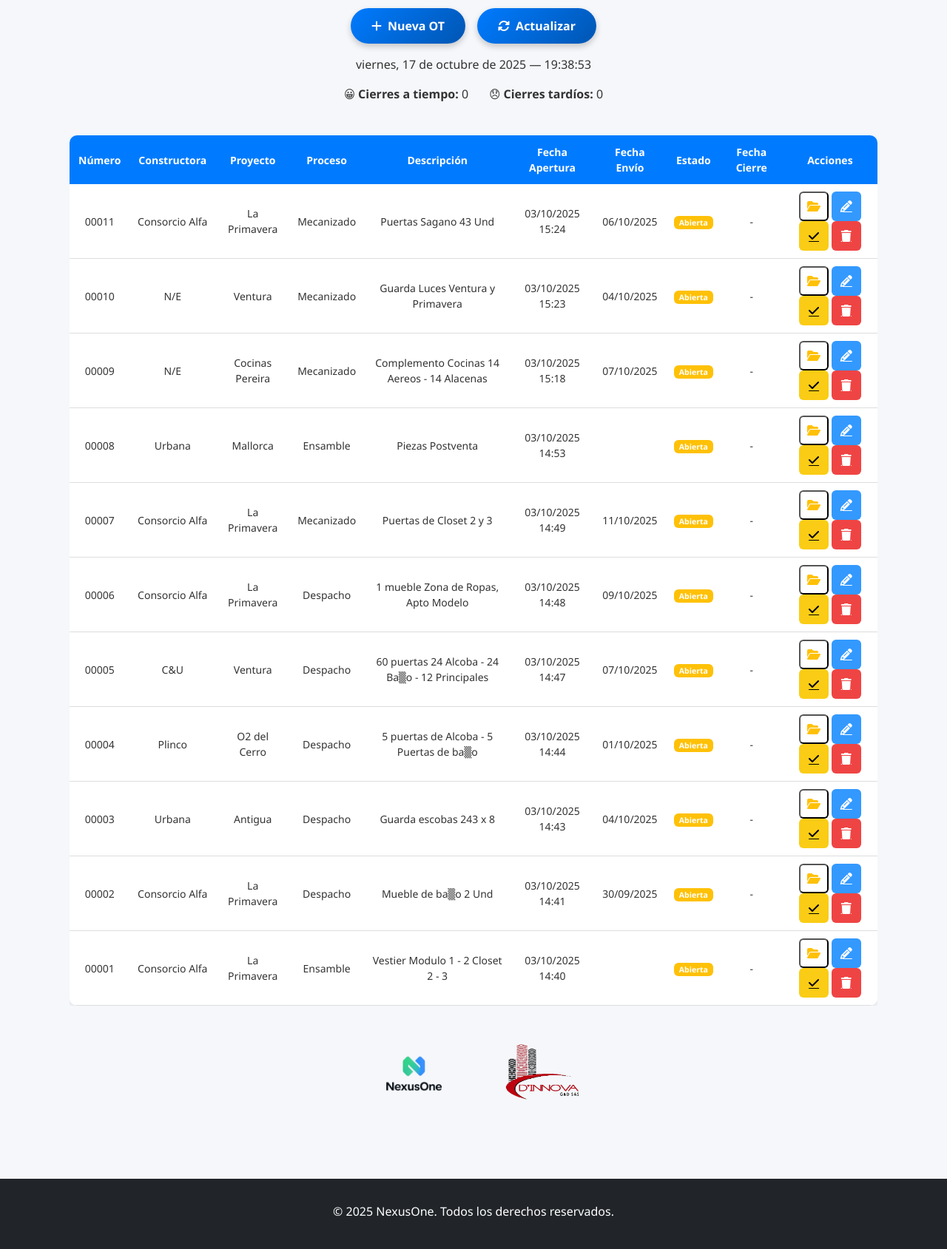
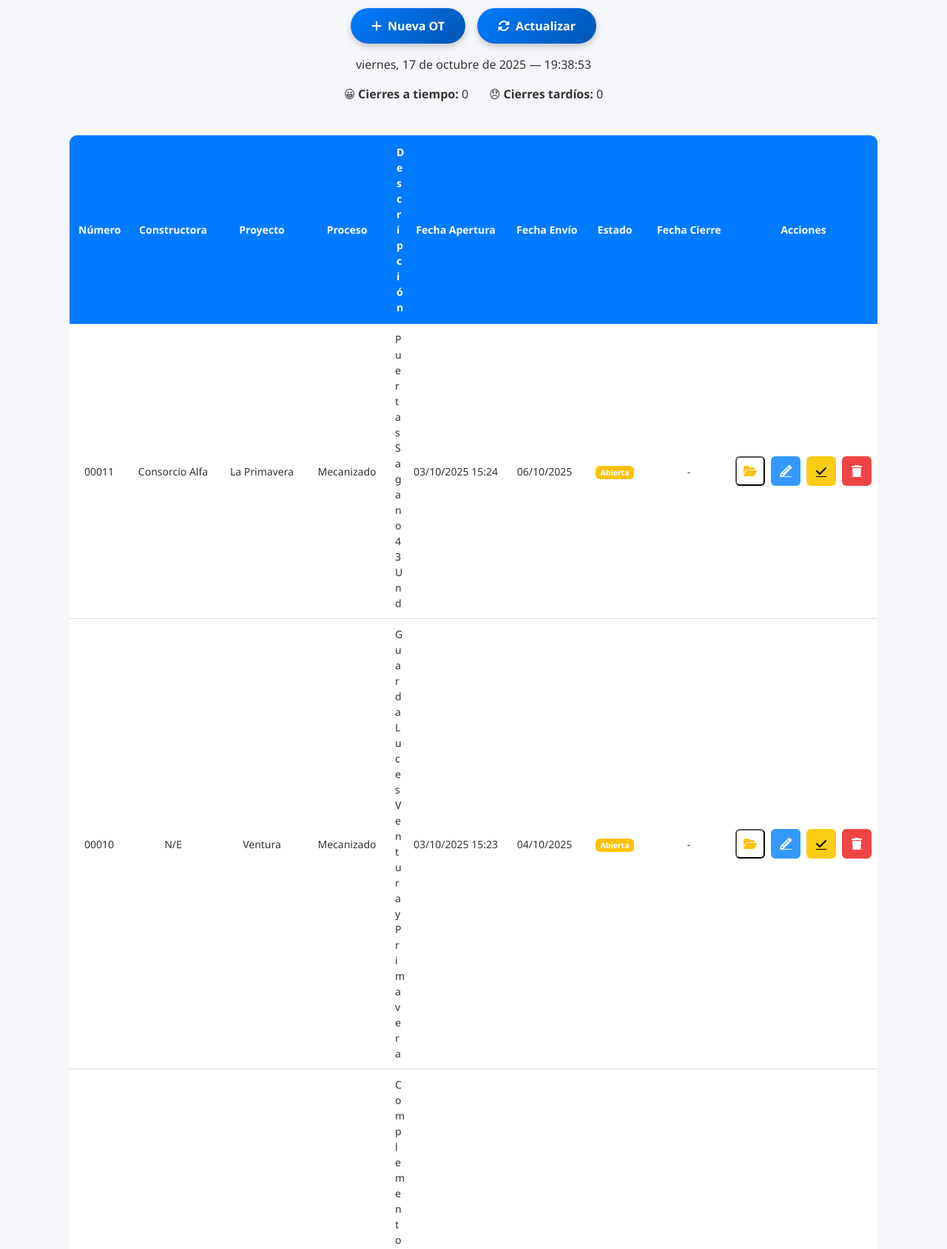
Before and after one commit to Planeacion2510/NX_01, a Django app: page /administrativa/ordenes/ in a window 1280 px wide. Shown: the part 291-1980 px from the top of the page at 74% size. Run offline with Django 5.2, Linux system fonts and the light colour scheme; data comes from the database, SQL or seed files in the repository; data that the repository does not hold is empty.

Commit message:
Mejorar diseño de tabla - ajustar columnas

```diff
--- a/nexusone/administrativa/ordenes/templates/administrativa/ordenes/listar_orden.html
+++ b/nexusone/administrativa/ordenes/templates/administrativa/ordenes/listar_orden.html
@@ -241,5 +241,88 @@ document.querySelectorAll('.modal-doc').forEach(m => {
     background: #e2e6ea;
     transform: scale(1.1);
 }
+
+/* 🎯 Ajustes de columnas de la tabla */
+.table-modern {
+    table-layout: fixed;
+    width: 100%;
+}
+
+/* Columnas con ancho fijo */
+.table-modern th:nth-child(1),  /* Número */
+.table-modern td:nth-child(1) {
+    width: 80px;
+    white-space: nowrap;
+}
+
+.table-modern th:nth-child(2),  /* Constructora */
+.table-modern td:nth-child(2) {
+    width: 120px;
+}
+
+.table-modern th:nth-child(3),  /* Proyecto */
+.table-modern td:nth-child(3) {
+    width: 120px;
+}
+
+.table-modern th:nth-child(4),  /* Proceso */
+.table-modern td:nth-child(4) {
+    width: 110px;
+}
+
+.table-modern th:nth-child(5),  /* Descripción - se ajusta al contenido */
+.table-modern td:nth-child(5) {
+    width: auto;
+    min-width: 200px;
+    max-width: 400px;
+    word-wrap: break-word;
+    white-space: normal;
+}
+
+.table-modern th:nth-child(6),  /* Fecha Apertura */
+.table-modern td:nth-child(6) {
+    width: 140px;
+    white-space: nowrap;
+}
+
+.table-modern th:nth-child(7),  /* Fecha Envío */
+.table-modern td:nth-child(7) {
+    width: 100px;
+    white-space: nowrap;
+}
+
+.table-modern th:nth-child(8),  /* Estado */
+.table-modern td:nth-child(8) {
+    width: 90px;
+    text-align: center;
+}
+
+.table-modern th:nth-child(9),  /* Fecha Cierre */
+.table-modern td:nth-child(9) {
+    width: 110px;
+    white-space: nowrap;
+    text-align: center;
+}
+
+.table-modern th:nth-child(10),  /* Acciones */
+.table-modern td:nth-child(10) {
+    width: 200px;
+    min-width: 200px;
+}
+
+/* ✅ Acciones siempre horizontales */
+.acciones-wrapper {
+    display: flex;
+    flex-direction: row;
+    gap: 8px;
+    justify-content: center;
+    align-items: center;
+    flex-wrap: nowrap !important;
+}
+
+.btn-icon {
+    flex-shrink: 0;
+    min-width: 36px;
+}
 </style>
 {% endblock %}
```
